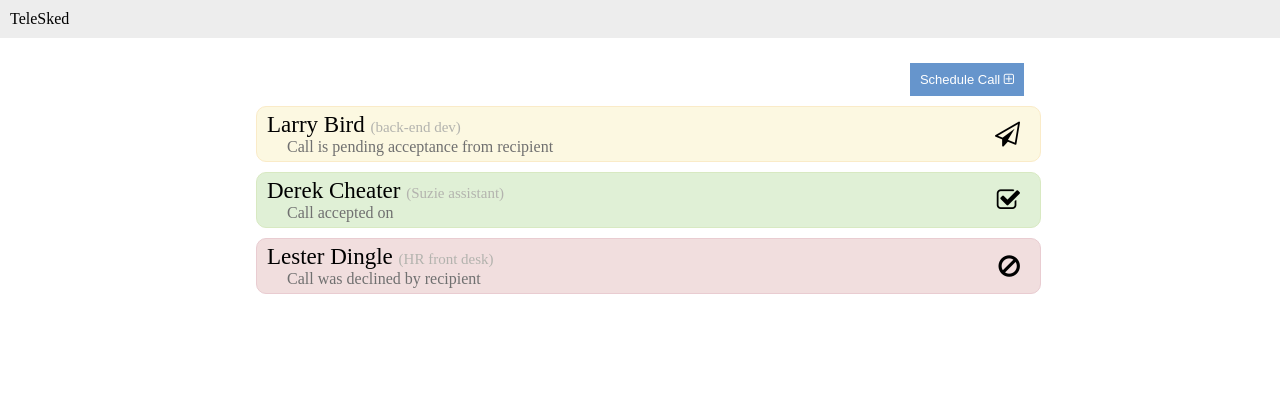
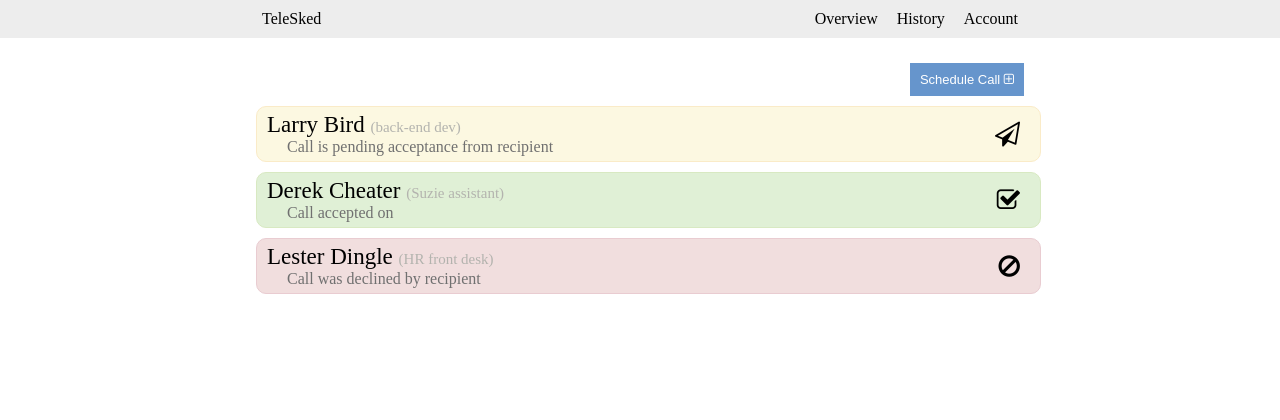
Before and after one commit to evanjhopkins/TeleSked, a Flask app: page / in a window 1280 px wide. Shown: the top 420 px of the page. Run offline with Flask 2, Linux system fonts and the light colour scheme; some libraries are stand-ins or nearby versions.

Commit message:
added nav bar links

```diff
--- a/static/css/global.css
+++ b/static/css/global.css
@@ -27,6 +27,22 @@ body {
 	left:0;
 }
 
+.nav{
+  float: right;
+}
+.topbar{
+  width: 60%;
+  margin-left: 20%;
+}
+.nav a{
+  text-decoration: none;
+  color: #000000;
+  margin-left: 15px;
+}
+.nav a:hover{
+  opacity: 0.8;
+}
+
 button {
   display: inline-block;
   padding: 5px 10px;
--- a/templates/frame.html
+++ b/templates/frame.html
@@ -13,7 +13,14 @@
   <body>
     <div id="wrapper">
       <div id="header">
-        TeleSked
+        <div class="topbar">
+          TeleSked
+          <div class="nav">
+          <a href="/overview">Overview</a>
+          <a href="/history">History</a>
+          <a href="/account">Account</a>
+          </div>
+        </div>
       </div>
 
       <div id="content">
```
